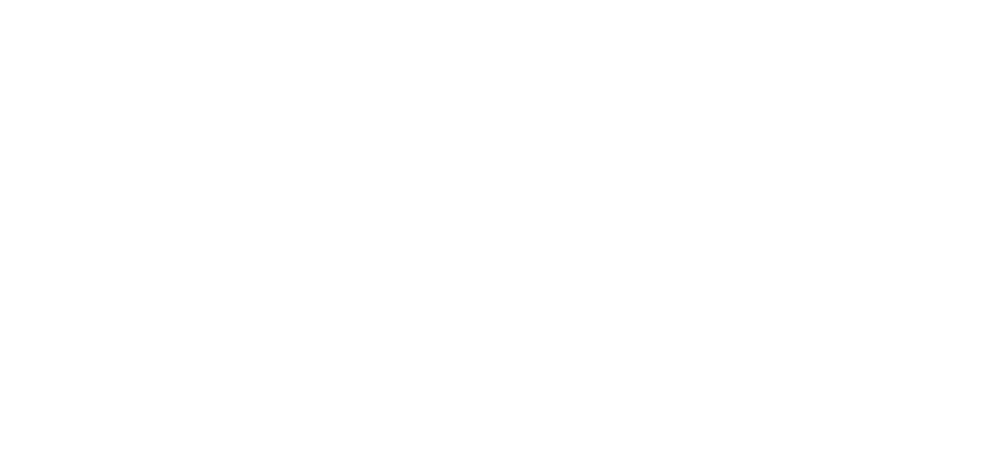
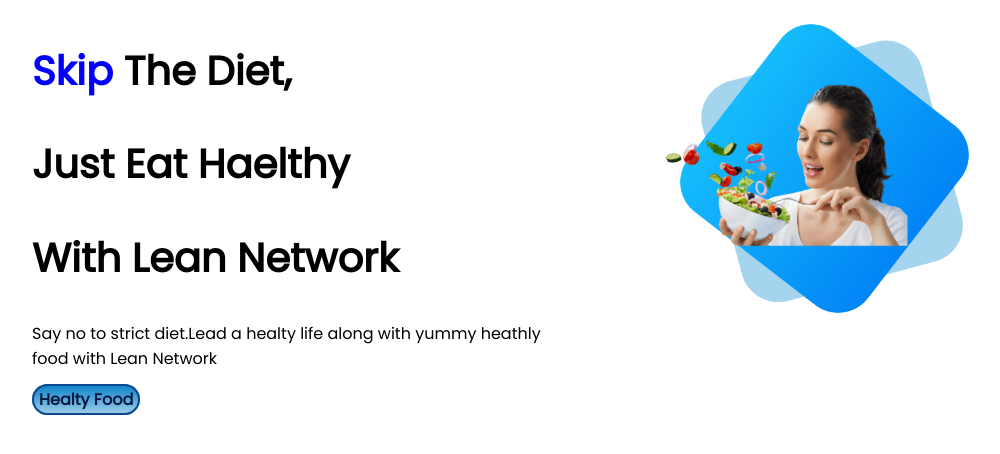
Before and after one commit to nourindiya/Lean-Netwok, a plain HTML site: page index.html in a window 1280 px wide. Shown: the whole page, without its empty margins (26-1026 px from the left). Drawn offline with Linux system fonts and the light colour scheme.

Commit message:
section1 commit

```diff
--- a/index.html
+++ b/index.html
@@ -6,10 +6,29 @@
     <meta http-equiv="X-UA-Compatible" content="IE=edge">
     <meta name="viewport" content="width=device-width, initial-scale=1.0">
     <title>Lean Network</title>
+    <link rel="preconnect" href="https://fonts.googleapis.com">
+    <link rel="preconnect" href="https://fonts.gstatic.com" crossorigin>
+    <link href="https://fonts.googleapis.com/css2?family=Poppins&display=swap" rel="stylesheet">
+    <link rel="stylesheet" href="style.css">
 </head>
 
-<body>
+<section class="felxible-container">
 
-</body>
+    <body>
+        <div class="half-width">
+            <h1><span style="color: blue;">Skip</span> The Diet,</h1>
+            <h1>Just Eat Haelthy</h1>
+            <h1>With Lean Network</h1>
+            <p>Say no to strict diet.Lead a healty life along with yummy heathly <br>
+                food with Lean Network </p>
+            <a class="link-button" target="_blank"
+                href="https://www.healthline.com/nutrition/50-super-healthy-foods">Healty
+                Food</a>
+        </div>
+        <div class="half-width">
+            <img src="images/Section1.png" alt="Women-Image">
+        </div>
+    </body>
+</section>
 
 </html>
--- a/style.css
+++ b/style.css
@@ -0,0 +1,39 @@
+body{
+    font-family: 'Poppins', sans-serif;
+}
+h1{
+    font-size: 40px;
+}
+.link-button{
+    text-decoration: none;
+    border: 2px solid rgb(13, 70, 145);
+    background-image: linear-gradient(rgb(16, 133, 201),rgb(155, 202, 233));
+    padding: 2px 5px;
+    border-radius: 20px;
+    font-weight: bold;
+    color: rgb(5, 26, 66);
+}
+.half-width{
+    width: 50%;
+    margin: 0px 50px;
+}
+.half-width img{
+    width: 60%;
+    margin: 1px;
+    padding-right: 30%;
+
+}
+.felxible-container{
+    display: inline-flex;
+}
+#image{
+    width:70%;
+    padding-left: 1px;
+    padding-bottom: 30px;
+}
+#section{
+    display: inline-flex;
+}
+.p2{
+    width: 50%;
+}
```
Also changed, not shown: images/PicsArt_07-06-12.32.15.png (added), images/Section1.png (added), images/male/31602633-happy-man-with-unhealthy-burger-sandwich-in-hand-get-ready-to-eat-isolated-on-a-white-background-fas-removebg-preview.png (deleted), images/male/attractive-man-eating-hamburger-he-260nw-310832510-removebg-preview.png (deleted), images/male/guy-eats-hot-dog-which-himself-has-prepared-street-food-young-man-blue-shirt-eats-hot-dog-white-background-100449486-removebg-preview.png (deleted), images/male/young-guy-holding-fresh-burger_79782-176-removebg-preview.png (deleted), images/real2.png (added), images/sec2.png (added), images/sect2.png (added), images/shapes/7.png (deleted), images/shapes/Frame 58.jpg (deleted), images/shapes/Frame 59.jpg (deleted), images/shapes/Group 8447.png (deleted), images/shapes/Group 8450.png (deleted), 1 other file.
